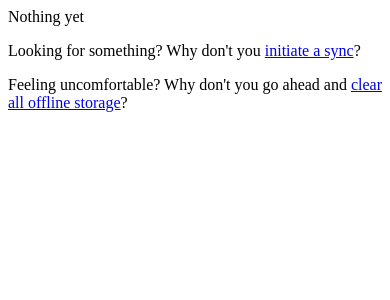
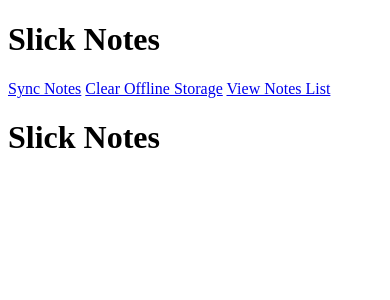
Before and after one commit to sandyarmstrong/snowy, a Django app: template mobile_notes/templates/mobile/index.html in a window 390 px wide. Shown: the top 300 px of the page. Run offline with Django 3.2, Linux system fonts and the light colour scheme; the template is opened without the code that fills it, so the values that code supplies are empty; parts of the project's set-up code (start-up, migrations or seed data) failed here and were passed over.

Commit message:
Nasty chunk of work to use jquery mobile

```diff
--- a/mobile_notes/templates/mobile/index.html
+++ b/mobile_notes/templates/mobile/index.html
@@ -1,7 +1,10 @@
+<!DOCTYPE html>
 <html manifest="cache.manifest">
     <head>
         <title>Slick Notes</title>
-        <script type="text/javascript" src="{{ jquery_uri }}"></script>
+        <link rel="stylesheet" href="{{ jquery_mobile_css_uri }}" />
+        <script src="{{ jquery_uri }}"></script>
+        <script src="{{ jquery_mobile_js_uri }}"></script>
         <script type="text/javascript">
 
         var TomboyWeb = {
@@ -146,7 +149,7 @@
                     }
                     // TODO: Error-handling whenever using localStorage (applies elsewhere)
                     localStorage.setItem('latest-sync-revision', notes['latest-sync-revision']);
-                    $('#status').html('Processed ' + notes.notes.length + ' note updates, not including deletions');
+                    //$('#status').html('Processed ' + notes.notes.length + ' note updates, not including deletions');
                 });
 
                 // Look for note that have been deleted on the server
@@ -168,22 +171,24 @@
 
             // TODO: Refactor, move somewhere reasonable
             function add_note_list_item(note) {
-                $('<li id="' + note.guid + '"><a href="#' + note.guid + '">' + note.title + '</a></li>').appendTo('#note-title-list');
-                $('li#' + note.guid).bind('click', note, function(event) {
+                $('<li id="' + note.guid + '"><a href="#' + note.guid + '-page">' + note.title + '</a></li>').appendTo('#note-title-list');
+                $('li#' + note.guid).bind('mouseenter', note, function(event) {
+                    $('.note-content-page').remove();
                     var note = event.data;
-                    $('.note-content').remove();
-                    if(note.guid != currentlyOpenGuid) {
-                        $('<div class="note-content">' + escape(note.content) + '</div>').appendTo('li#' + note.guid);
-                        currentlyOpenGuid = note.guid;
-                    } else {
-                        currentlyOpenGuid = null;
-                    }
+                    $('<div data-role="page" class="note-content-page" id="' + note.guid + '-page">' +
+                      '<div data-role="header"><h1>' + note.title + '</h1></div>' +
+                      '<div data-role="content"><p>' + escape(note.content) + '</p></div>')
+                      .page()
+                      .insertAfter('#note-list-page');
                 });
+                //$('li#' + note.guid).bind('mouseleave', note, function(event) {
+                //    var note = event.data;
+                //    $('div#' + note.guid + '-page').remove();
+                //});
+                $("#note-title-list").listview('refresh');
             }
 
             OfflineNotesDatabase.init_db();
-
-            var currentlyOpenGuid = null;
 
             // Show cached notes
             OfflineNotesDatabase.select_notes(add_note_list_item);
@@ -193,15 +198,21 @@
 
     <body>
 
-        <p id="status">Nothing yet</p>
+        <div data-role="page" id="main-page">
+            <div data-role="header"><h1>Slick Notes</h1></div>
+            <div data-role="content">
+                <a href="#" id="beginSync" data-role="button">Sync Notes</a>
+                <a href="#" id="wipe" data-role="button">Clear Offline Storage</a>
+                <a href="#note-list-page" data-role="button">View Notes List</a>
+            </div>
+        </div>
 
-        <p>Looking for something?  Why don't you
-        <a href="#" id="beginSync">initiate a sync</a>?</p>
-
-        <p>Feeling uncomfortable? Why don't you go ahead and
-        <a href="#" id="wipe">clear all offline storage</a>?</p>
-
-        <ul id="note-title-list" />
+        <div data-role="page" id="note-list-page">
+            <div data-role="header"><h1>Slick Notes</h1></div>
+            <div data-role="content">
+                <ul id="note-title-list" data-role="listview" />
+            </div>
+        </div>
 
     </body>
 </html>
```
Also changed, not shown: mobile_notes/views.py (+8 -2 lines), 1 other file.
